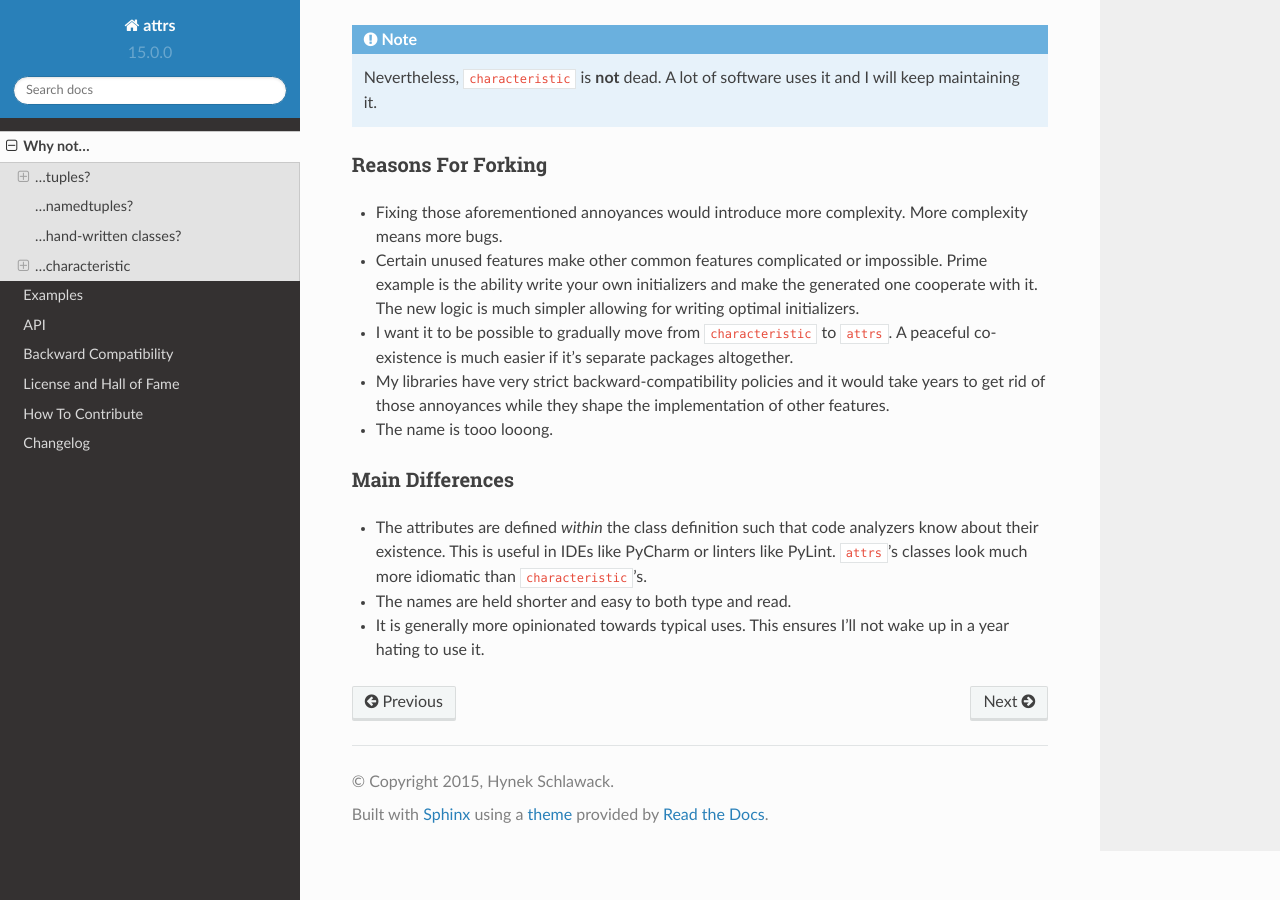
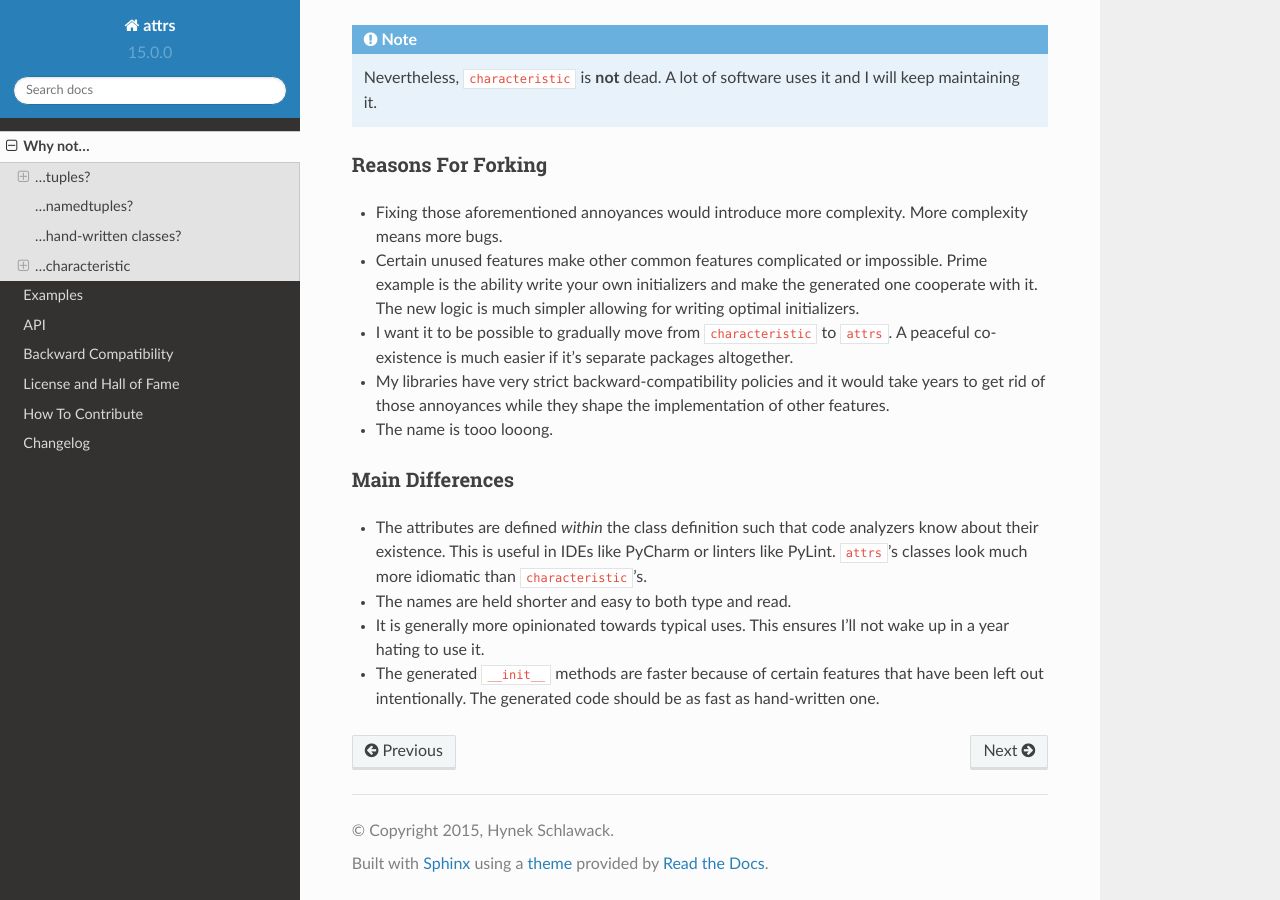
Before and after one commit to python-attrs/attrs, a Sphinx documentation site: the page built from docs/why.rst, in a window 1280 px wide and 900 px high, scrolled down 3629 px. Built offline with Sphinx 7.4.7 and the Read the Docs theme 2.0.0, drawn with Linux system fonts in a browser that asks for light colours.

Commit message:
Add one more major advantage

```diff
--- a/docs/why.rst
+++ b/docs/why.rst
@@ -216,3 +216,5 @@ Main Differences
 - The names are held shorter and easy to both type and read.
 - It is generally more opinionated towards typical uses.
   This ensures I'll not wake up in a year hating to use it.
+- The generated ``__init__`` methods are faster because of certain features that have been left out intentionally.
+  The generated code should be as fast as hand-written one.
```
